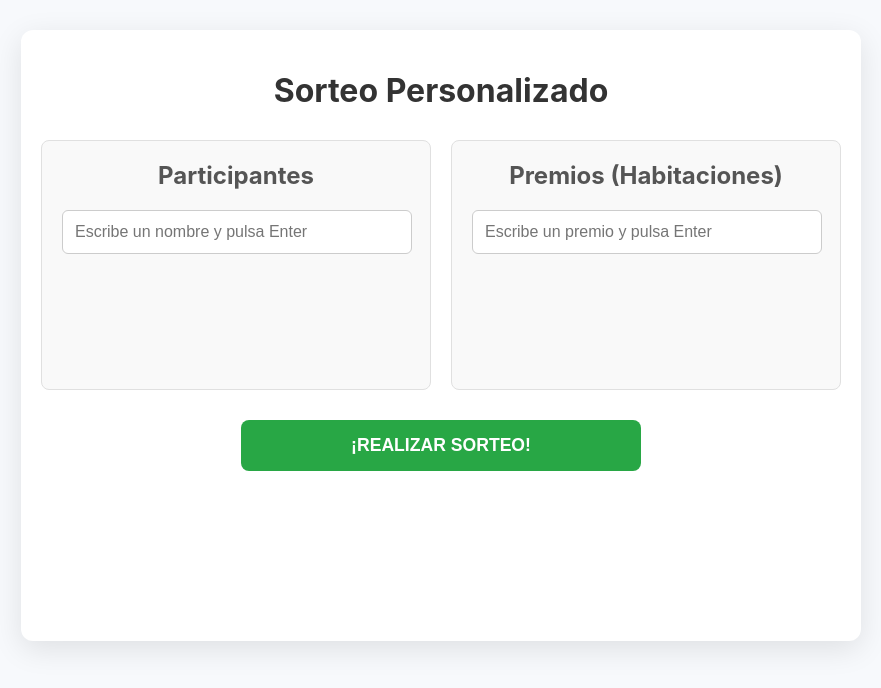
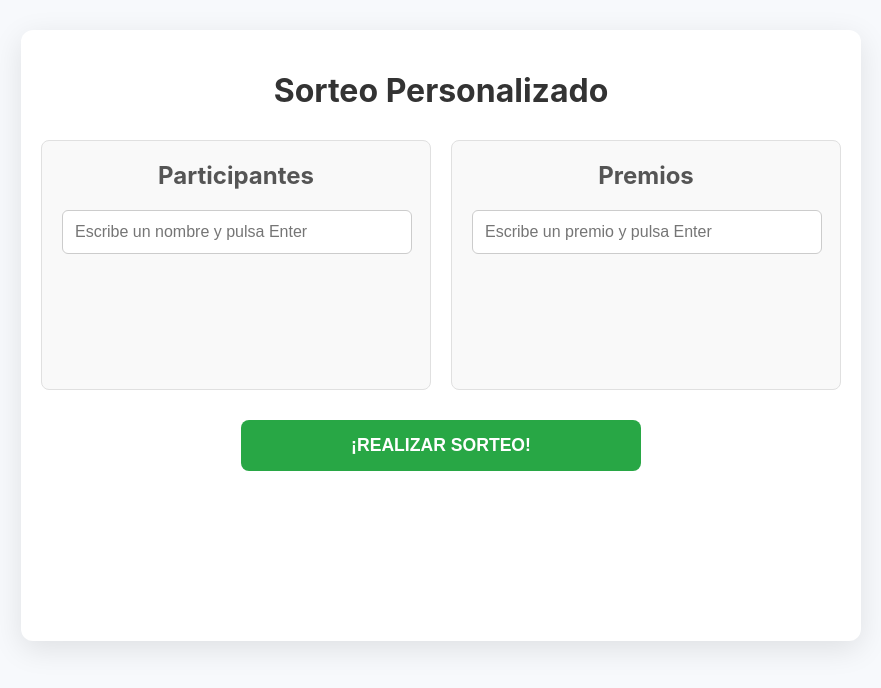
Before and after one commit to HugoCaspoz/Sorteos-Personalizados, a plain HTML site: page index.html in a window 1280 px wide. Shown: the whole page, without its empty margins (199-1080 px from the left). Drawn offline with Linux system fonts and the light colour scheme.

Commit message:
first commit

```diff
--- a/index.html
+++ b/index.html
@@ -110,7 +110,7 @@
             <div id="lista-participantes" class="list"></div>
         </div>
         <div class="column">
-            <h2>Premios (Habitaciones)</h2>
+            <h2>Premios</h2>
             <input type="text" id="premio-input" placeholder="Escribe un premio y pulsa Enter">
             <div id="lista-premios" class="list"></div>
         </div>
```
